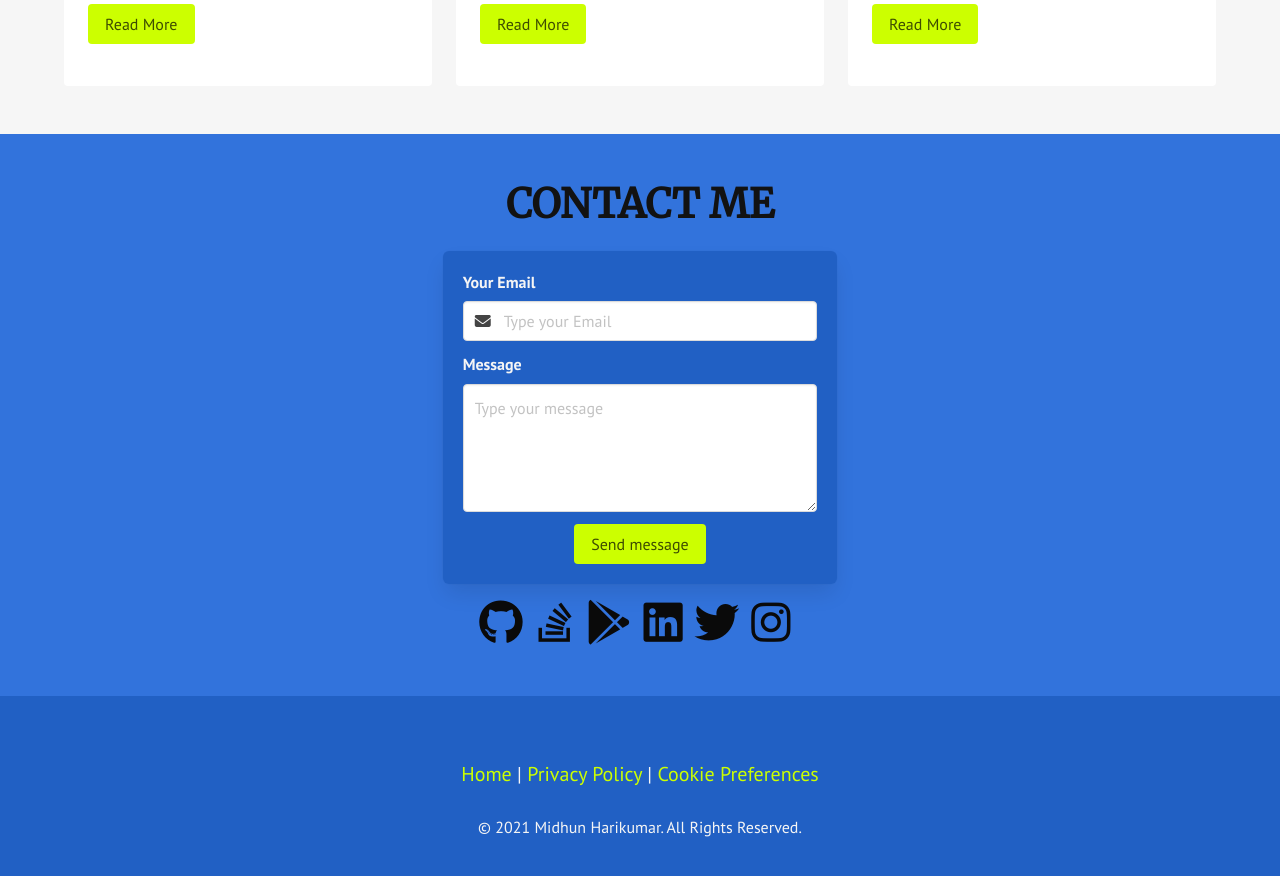
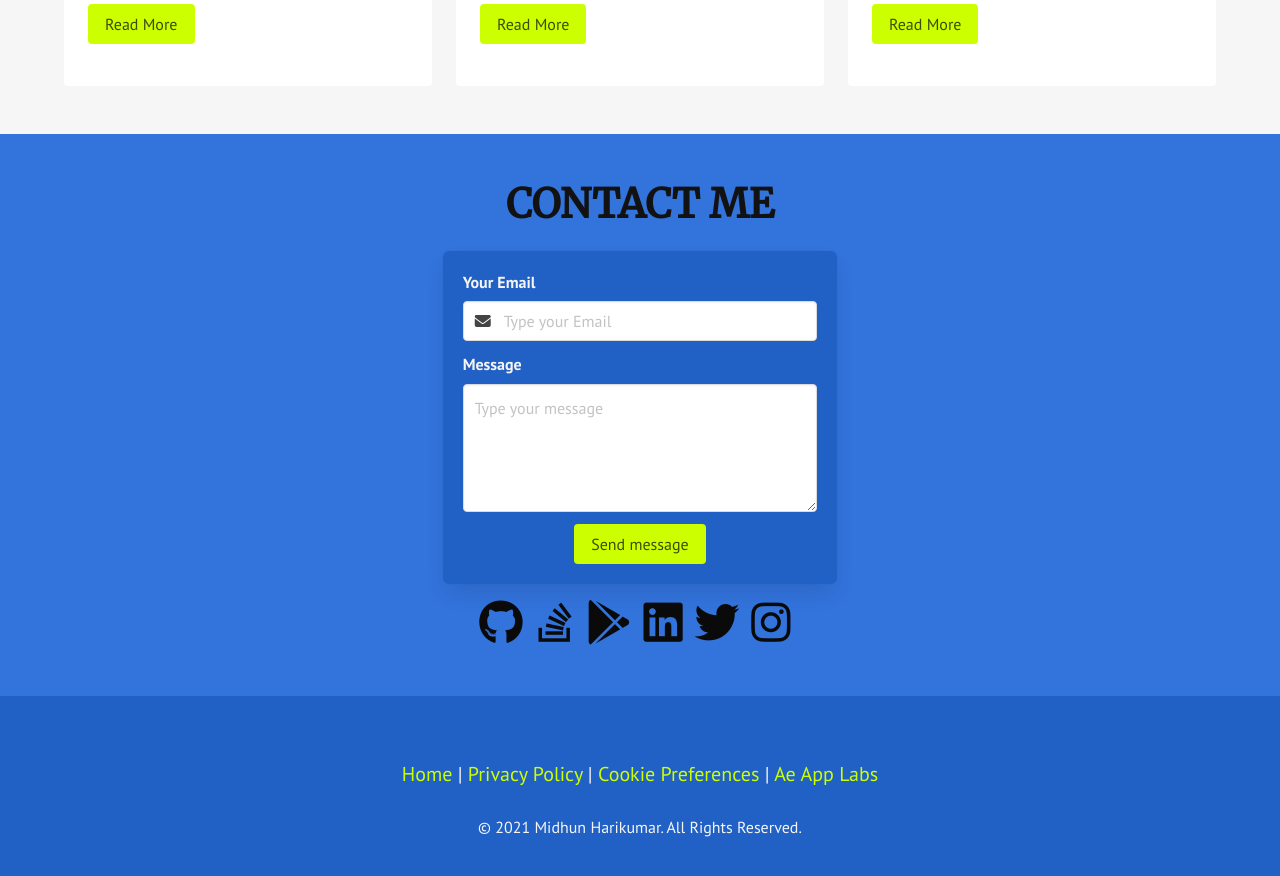
Before and after one commit to midhunhk/midhunhk.github.io, a Jekyll site: the page built from index.html, in a window 1280 px wide and 900 px high, scrolled down 2098 px. Shown: the top 876 px of the window. Built offline with Jekyll 4.4.1, drawn with Linux system fonts in a browser that asks for light colours; nearby versions of some CDN libraries; comment, search, counter and statistics services are not loaded; a style sheet for code colours, icons or effects is not loaded.

Commit message:
update footer

```diff
--- a/_includes/footer.html
+++ b/_includes/footer.html
@@ -3,7 +3,8 @@
         <p class="is-size-5">
             <a href="https://www.midhunhk.com/" class="has-text-success">Home</a>
             | <a href="https://ae-app-labs.github.io/privacy-policy/midhunhk-blog" target="_blank" class="has-text-success">Privacy Policy</a>
-            | <a href="#" id="open_preferences_center" class="has-text-success">Cookie Preferences</a>
+            | <a href="#" onclick="return false" id="open_preferences_center" class="has-text-success">Cookie Preferences</a>
+            | <a href="https://ae-app-labs.github.io" target="_blank" class="has-text-success">Ae App Labs</a>
         </p>
         <p class="is-size-6 has-text-centered">
             &copy; <time datetime="{{ site.time | date_to_xmlschema }}">{{ site.time | date: '%Y' }}</time>
```
